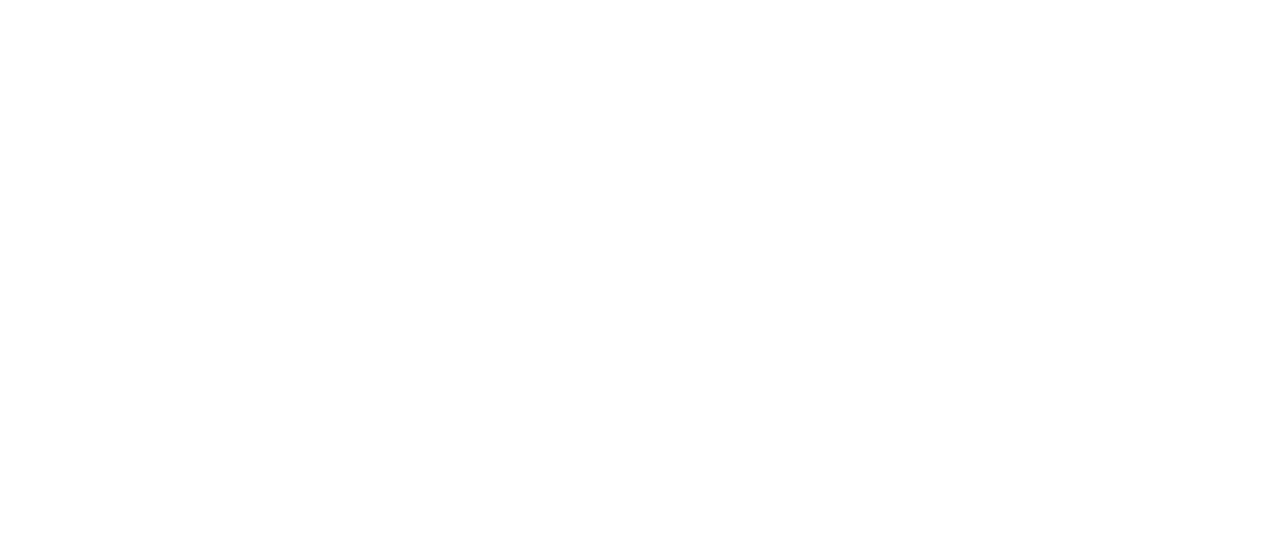
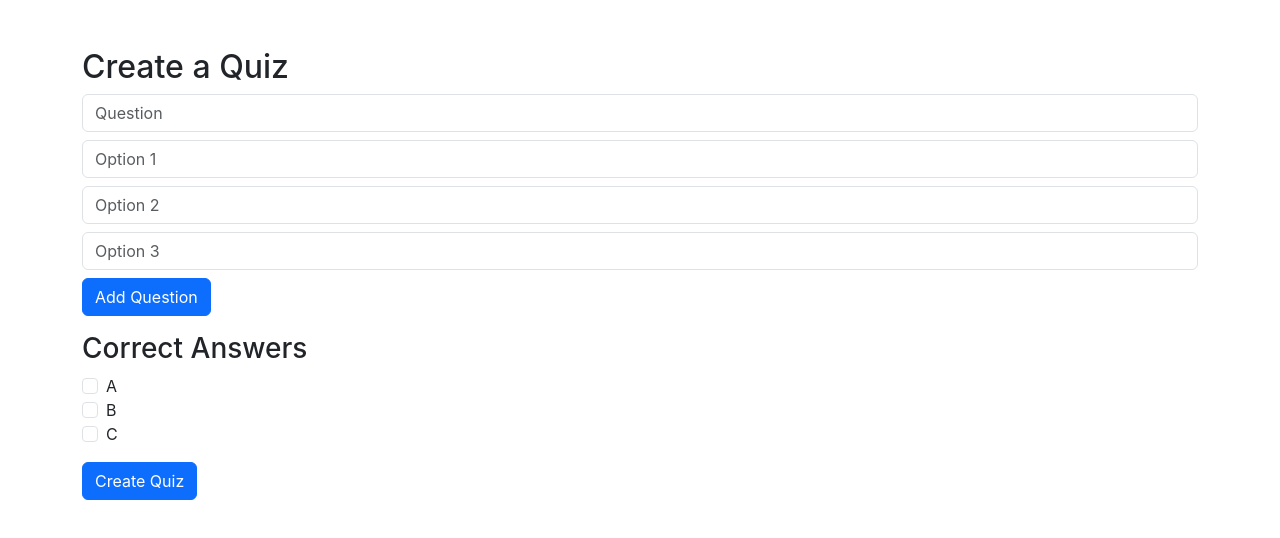
Before and after one commit to Harshul02/Quiz-App, a React (Create React App) app in the folder client/: page /create-quiz in a window 1280 px wide. Before the commit this address had no page. Shown: the top 538 px of the page. Built offline with nearby package versions, Linux system fonts and the light colour scheme.

Commit message:
Added Create Quiz Page

```diff
--- a/client/src/App.js
+++ b/client/src/App.js
@@ -1,7 +1,8 @@
 import './App.css';
 import { BrowserRouter, Routes, Route } from 'react-router-dom';
 import Login from './pages/Login';
-import Register from './pages/Signup'
+import Register from './pages/Signup';
+import CreateQuiz from './pages/CreateQuiz';
 
 function App() {
   return (
@@ -9,6 +10,7 @@
       <Routes>
         <Route exact path='/' element={<Login />} />
         <Route exact path='/register' element={<Register />} />
+        <Route exact path='/create-quiz' element={<CreateQuiz />} />
       </Routes>
     </BrowserRouter>
   );
--- /dev/null
+++ b/client/src/pages/CreateQuiz.jsx
@@ -0,0 +1,121 @@
+import React, { useState } from 'react';
+
+const CreateQuiz = () => {
+  const user = {
+    id: 1,
+    username: 'exampleUser',
+    name: 'John Doe',
+  };
+  const [questions, setQuestions] = useState([]);
+  const [currentQuestion, setCurrentQuestion] = useState('');
+  const [currentOptions, setCurrentOptions] = useState(['', '', '']);
+  const [correctAnswers, setCorrectAnswers] = useState([]);
+  const [quizCreated, setQuizCreated] = useState(false);
+
+  const handleAddQuestion = () => {
+    const newQuestion = {
+      question: currentQuestion,
+      options: currentOptions,
+      correctAnswers,
+    };
+    setQuestions([...questions, newQuestion]);
+    setCurrentQuestion('');
+    setCurrentOptions(['', '', '']);
+    setCorrectAnswers([]);
+  };
+
+  const handleCreateQuiz = () => {
+    setQuizCreated(true);
+  };
+
+  const handleOptionChange = (e, index) => {
+    const updatedOptions = [...currentOptions];
+    updatedOptions[index] = e.target.value;
+    setCurrentOptions(updatedOptions);
+  };
+
+  return (
+    <div className="container py-5">
+      {quizCreated ? (
+        <p className="alert alert-success">Quiz created successfully!</p>
+      ) : (
+        <div>
+          <h2>Create a Quiz</h2>
+          {questions.map((q, index) => (
+            <div key={index} className="card mb-3">
+              <div className="card-body">
+                <h5 className="card-title">Question: {q.question}</h5>
+                <p className="card-text">Options: {q.options.join(', ')}</p>
+                <p className="card-text">
+                  Correct Answers: {q.correctAnswers.join(', ')}
+                </p>
+              </div>
+            </div>
+          ))}
+          <div className="mb-3">
+            <input
+              type="text"
+              className="form-control"
+              placeholder="Question"
+              value={currentQuestion}
+              onChange={(e) => setCurrentQuestion(e.target.value)}
+            />
+            {currentOptions.map((option, index) => (
+              <input
+                key={index}
+                type="text"
+                className="form-control mt-2"
+                placeholder={`Option ${index + 1}`}
+                value={option}
+                onChange={(e) => handleOptionChange(e, index)}
+              />
+            ))}
+            <button
+              type="button"
+              className="btn btn-primary mt-2"
+              onClick={handleAddQuestion}
+            >
+              Add Question
+            </button>
+          </div>
+          <div className="mb-3">
+            <h3>Correct Answers</h3>
+            <div className="form-check">
+              {currentOptions.map((option, index) => (
+                <div key={index}>
+                  <input
+                    className="form-check-input"
+                    type="checkbox"
+                    value={String.fromCharCode(65 + index)}
+                    checked={correctAnswers.includes(String.fromCharCode(65 + index))}
+                    onChange={(e) => {
+                      if (e.target.checked) {
+                        setCorrectAnswers([...correctAnswers, String.fromCharCode(65 + index)]);
+                      } else {
+                        setCorrectAnswers(
+                          correctAnswers.filter((answer) => answer !== String.fromCharCode(65 + index))
+                        );
+                      }
+                    }}
+                  />
+                  <label className="form-check-label">
+                    {String.fromCharCode(65 + index)}
+                  </label>
+                </div>
+              ))}
+            </div>
+          </div>
+          <button
+            type="button"
+            className="btn btn-primary"
+            onClick={handleCreateQuiz}
+          >
+            Create Quiz
+          </button>
+        </div>
+      )}
+    </div>
+  );
+};
+
+export default CreateQuiz;
```
